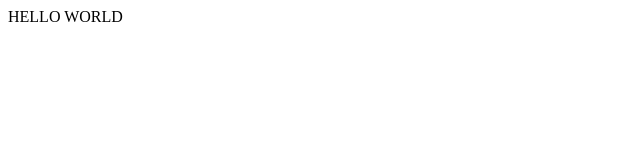
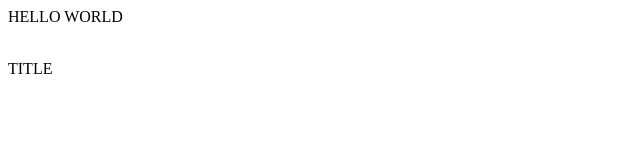
Before and after one commit to S-a11-jpg/demo, a plain HTML site: page index.html in a window 1280 px wide. Shown: the full height of the page, 0-640 px from the left. Drawn offline with Linux system fonts and the light colour scheme.

Commit message:
add extra line

```diff
--- a/index.html
+++ b/index.html
@@ -1 +1,3 @@
 <p> HELLO WORLD </p>
+<br>
+<t> TITLE </t>
```
